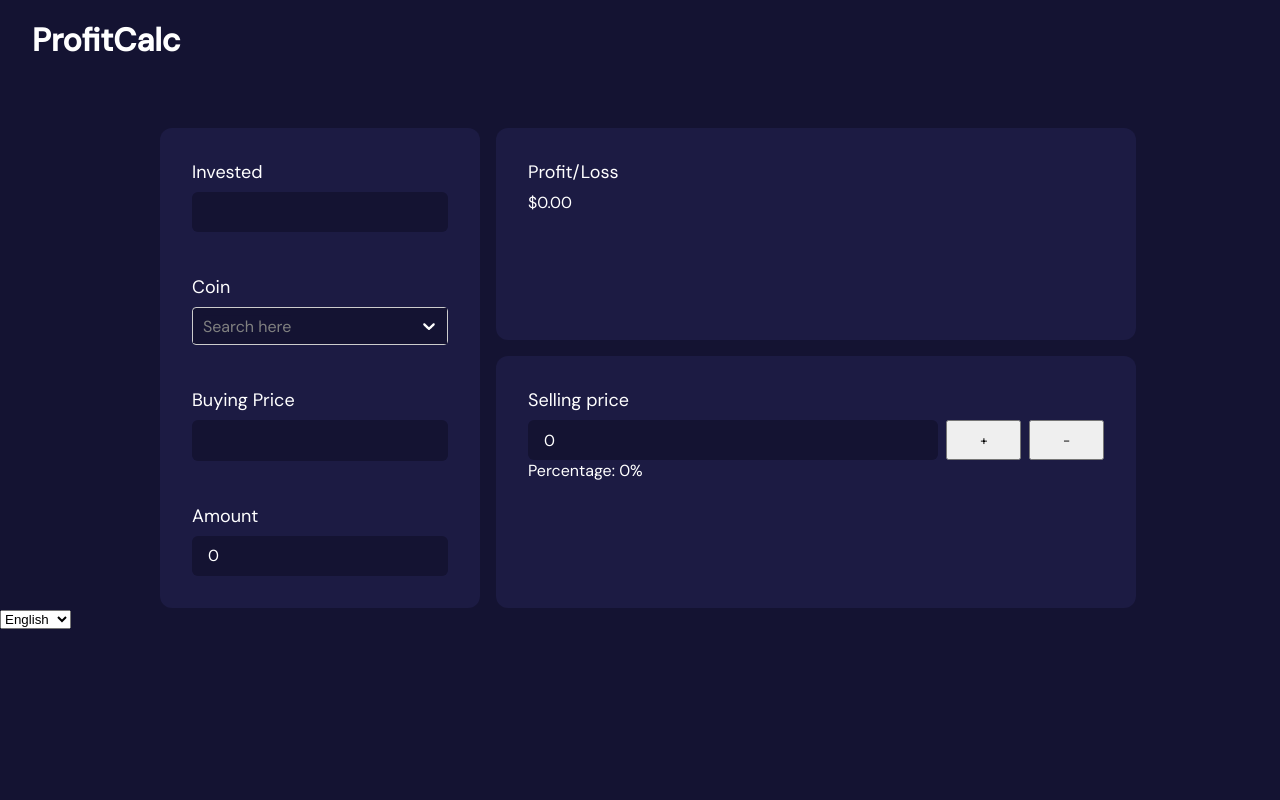
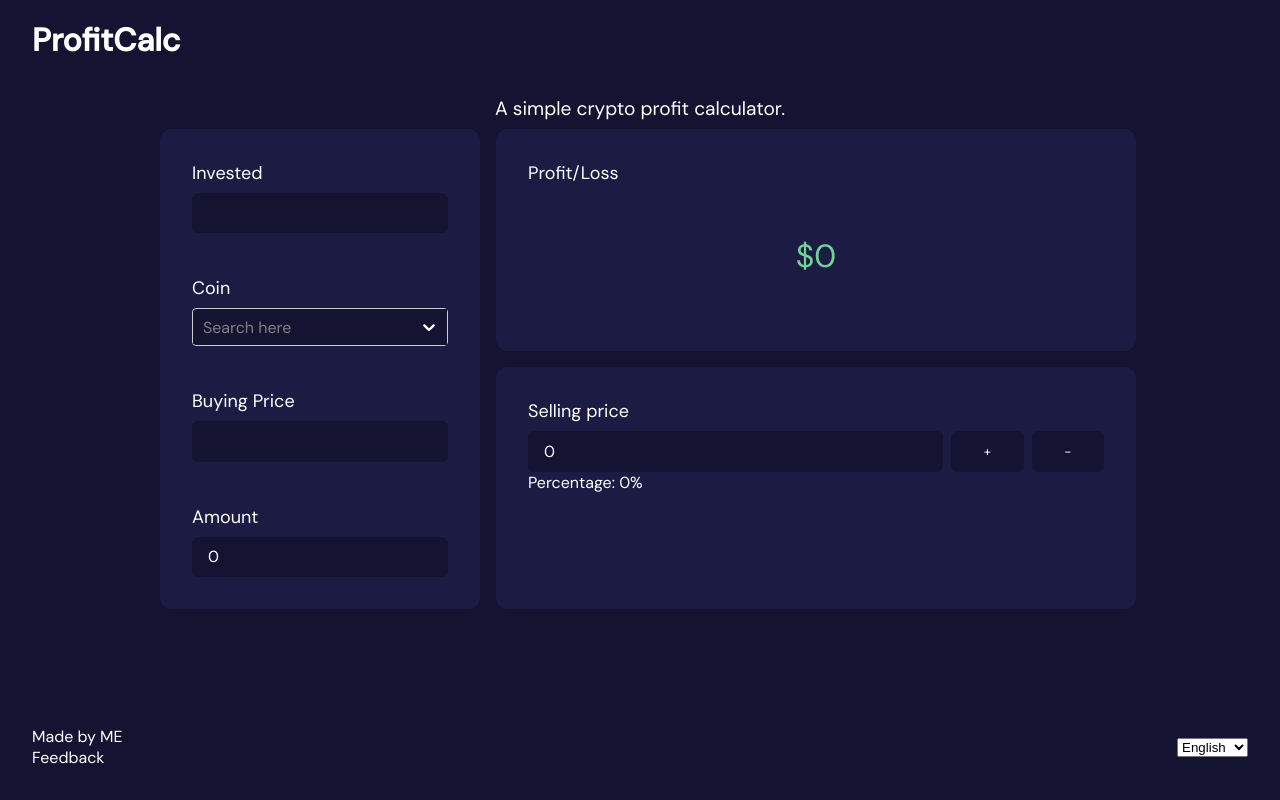
Before and after one commit to elvstejd/crypto-profit-calc, a React (Create React App) app: page / in a window 1280 px wide. Built offline with nearby package versions, Linux system fonts and the light colour scheme.

Commit message:
Fix profit display

```diff
--- a/src/components/App.js
+++ b/src/components/App.js
@@ -9,7 +9,8 @@ import {
     calculatePercentage,
     parseValue,
     round
- } from '../util/helperFunctions';
+} from '../util/helperFunctions';
+import { useTranslation } from 'react-i18next';
 import '../styles/App.css';
 
 const App = () => {
@@ -20,6 +21,7 @@ const App = () => {
     const [invested, setInvested] = useState(0);
     const [profit, setProfit] = useState(0);
     const [percentage, setPercentage] = useState(0);
+    const { t } = useTranslation();
 
     useEffect(() => {
         setProfit(round(calculateProfit(invested, amount, targetPrice)));
@@ -70,6 +72,7 @@ const App = () => {
             <header>
                 <h1>ProfitCalc</h1>
             </header>
+            <div className="tagline">{t('tagline')}</div>
             <main>
                 <MainForm
                     handleCoinChange={handleCoinChange}
@@ -87,7 +90,13 @@ const App = () => {
                     handleMinusPrice={handleMinusPrice}
                 />
             </main>
-            <LanguageSelector />
+            <footer>
+                <div className="me">
+                    <p>Made by ME</p>
+                    <p>Feedback</p>
+                </div>
+                <LanguageSelector />
+            </footer>
         </div>
     );
 }
--- a/src/components/ProfitDisplay.js
+++ b/src/components/ProfitDisplay.js
@@ -1,10 +1,18 @@
 import React from 'react';
+import { useTranslation } from 'react-i18next';
+import '../styles/ProfitDisplay.css';
 
 const ProfitDisplay = (props) => {
+    const { t } = useTranslation();
+
     return (
         <div className="container">
-            <label>Profit/Loss</label>
-            <div id="earnings">${props.profit}</div>
+            <label>{t('profitloss_label')}</label>
+            <div id="earnings-container">
+                <div className="earnings" id={props.profit >= 0 ? "profit" : "loss"}>
+                    {props.profit >= 0 ? ("$" + (props.profit*1).toLocaleString()) : ("-$" + (props.profit*-1).toLocaleString())}
+                </div>
+            </div>
         </div>
     );
 }
--- a/src/locales/en/translation.json
+++ b/src/locales/en/translation.json
@@ -1,8 +1,10 @@
 {
+    "tagline": "A simple crypto profit calculator.",
     "invested_label": "Invested",
     "coin_label": "Coin",
     "buying_price_label": "Buying Price",
     "coin_amount_label": "Amount",
     "percentage_label": "Percentage",
-    "target_price_label": "Selling price"
+    "target_price_label": "Selling price",
+    "profitloss_label": "Profit/Loss"
 }
--- a/src/locales/es/translation.json
+++ b/src/locales/es/translation.json
@@ -1,8 +1,10 @@
 {
+    "tagline": "Una calculadora simple de ganancias en criptomonedas.",
     "invested_label": "Invertido",
     "coin_label": "Moneda",
     "buying_price_label": "Precio de compra",
     "coin_amount_label": "Cantidad",
     "percentage_label": "Porcentaje",
-    "target_price_label": "Precio de venta"
+    "target_price_label": "Precio de venta",
+    "profitloss_label": "Ganancias/Pérdidas"
 }
--- a/src/styles/App.css
+++ b/src/styles/App.css
@@ -35,10 +35,17 @@ label {
 
 header {
     height: 5rem;
-    margin-bottom: 3rem;
+    margin-bottom: 1rem;
     display: flex;
     align-items: center;
     padding-left: 2rem;
+}
+
+.tagline {
+    display: flex;
+    justify-content: center;
+    font-size: 1.2rem;
+    margin-bottom: 0.5rem;
 }
 
 main {
@@ -48,6 +55,16 @@ main {
     display: grid;
     grid-template-columns: 20rem 40rem;
     grid-gap: 1rem 1rem;
+}
+
+footer {
+    width: 100%;
+    display: flex;
+    justify-content: space-between;
+    align-items: center;
+    position: fixed;
+    bottom: 0;
+    padding: 2rem;
 }
 
 #main-form {
--- a/src/styles/GrowthForm.css
+++ b/src/styles/GrowthForm.css
@@ -12,6 +12,13 @@
     font-family: 'DM Sans', sans-serif;
 }
 
+button {
+    border-radius: 7px;
+    background-color: var(--bg-color);
+    color: white;
+    border: none;
+}
+
 #target-price-area #plus-btn {
     flex-grow: 1;
 }
--- /dev/null
+++ b/src/styles/ProfitDisplay.css
@@ -0,0 +1,17 @@
+#earnings-container {
+    display: flex;
+    line-height: none;
+    justify-content: center;
+    align-items: center;
+    height: 100%;
+}
+
+.earnings {
+    line-height: none;
+    font-size: 2rem;
+    color: var(--main-green);
+}
+
+#loss {
+    color: var(--main-red);
+}
```
